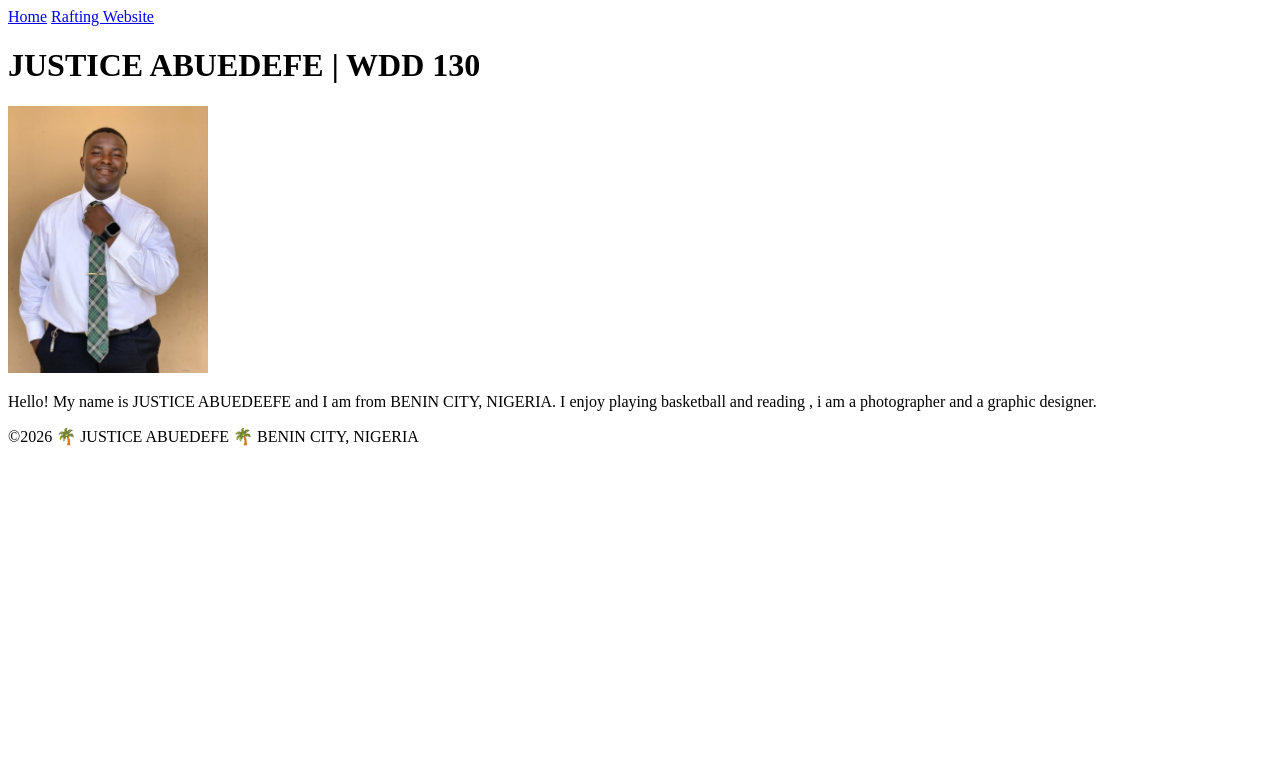
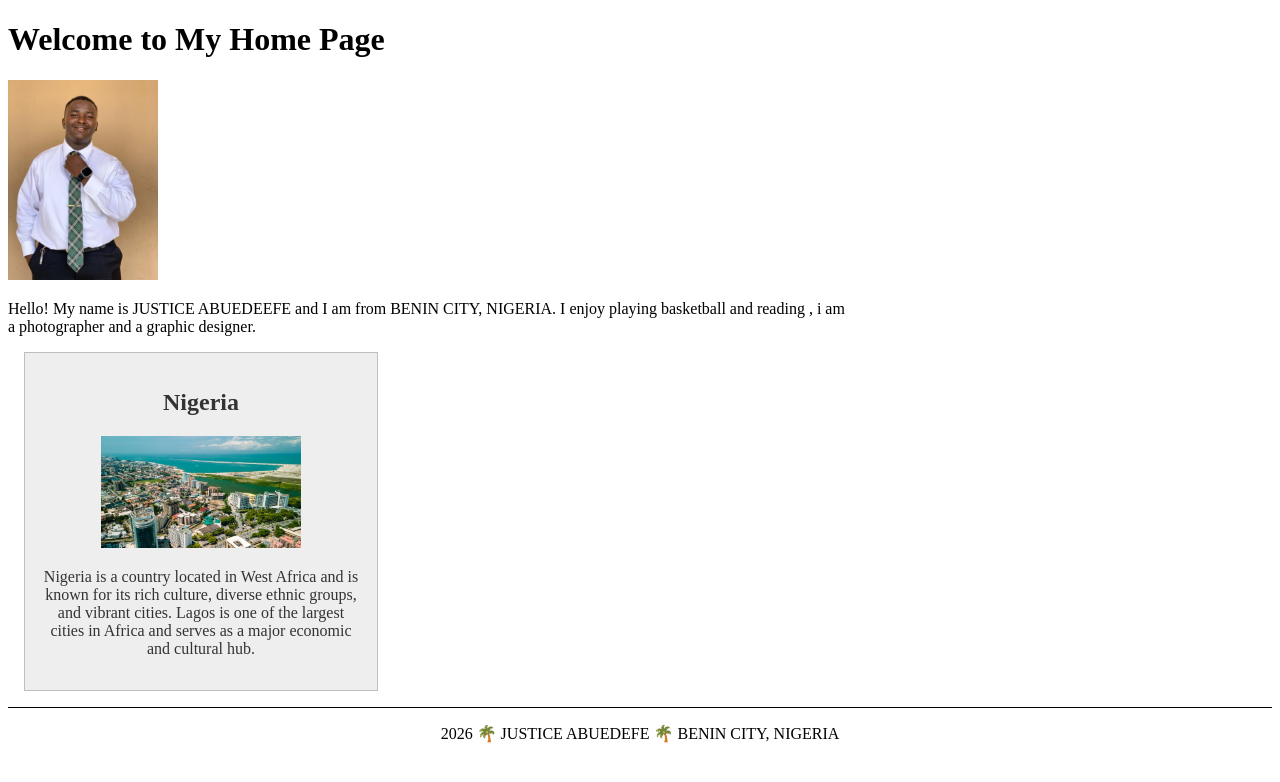
Before and after one commit to Justiceabuedefe/wdd130, a plain HTML site: page index.html in a window 1280 px wide. Drawn offline with Linux system fonts and the light colour scheme.

Commit message:
my home page

```diff
--- a/index.html
+++ b/index.html
@@ -1,39 +1,53 @@
 <!DOCTYPE html>
-<html lang="en-US">
+<html lang="en">
 
 <head>
-    <meta charset="utf-8">
+    <meta charset="UTF-8">
     <meta name="viewport" content="width=device-width, initial-scale=1.0">
-    <title> JUSTICE ABUEDEFE | WDD 130</title>
+    <title>My Home Page</title>
+
+    <!-- Meta Elements -->
+    <meta name="description"
+      content="Home page of JUSTICE ABUEDEFE for the WDD130 course. This page introduces the student and the purpose of learning web development.">
+    <meta name="author" content="JUSTICE ABUEDEFE">
+
+    <!-- External CSS -->
+    <link rel="stylesheet" href="styles/styles.css">
 </head>
 
 <body>
-    <!-- Header with navigation -->
+
     <header>
-        <nav>
-            <a href="#">Home</a>
-            <a href="wwr/">Rafting Website</a>
-        </nav>
+        <h1>Welcome to My Home Page</h1>
     </header>
 
-    <!-- Main content -->
     <main>
-        <!-- Page heading -->
-        <h1>JUSTICE ABUEDEFE | WDD 130</h1>
+        <img src="images/profile.jpg" alt="Profile picture">
 
-        <!-- Profile image -->
-        <img src="images/profile.jpg" alt="Hello, my name is JUSTICE ABUEDEFE" width="200">
-
-        <!-- About paragraph -->
-        <p>Hello! My name is JUSTICE ABUEDEEFE and I am from BENIN CITY, NIGERIA. I enjoy playing
+        <p>
+            Hello! My name is JUSTICE ABUEDEEFE and I am from BENIN CITY, NIGERIA. I enjoy playing
             basketball and reading
-            , i am a photographer and a graphic designer.</p>
+            , i am a photographer and a graphic designer.
+        </p>
     </main>
 
-    <!-- Footer -->
+    <!-- Aside Section -->
+    <aside>
+        <h2>Nigeria</h2>
+
+        <img src="images/nigeria.jpg" alt="A beautiful view representing Nigeria">
+
+        <p>
+            Nigeria is a country located in West Africa and is known for its rich culture, diverse
+            ethnic groups, and vibrant cities. Lagos is one of the largest cities in Africa and
+            serves as a major economic and cultural hub.
+        </p>
+    </aside>
+
     <footer>
-        <p>&copy;2026 🌴 JUSTICE ABUEDEFE 🌴 BENIN CITY, NIGERIA</p>
+        <p>2026 🌴 JUSTICE ABUEDEFE 🌴 BENIN CITY, NIGERIA</p>
     </footer>
+
 </body>
 
 </html>
--- a/styles/styles.css
+++ b/styles/styles.css
@@ -1,15 +1,23 @@
-/* Reset spacing */
-* {
-    margin: 0;
-    padding: 0;
-    box-sizing: border-box;
+/* Limit the width of the main element */
+main {
+    max-width: 840px;
 }
 
-/* Main content */
-main {
-    max-width: 840px;
-    margin: 0 auto;
+/* Style the aside section */
+aside {
+    width: 20rem;
+    margin: 1rem;
+    border: 1px solid rgb(0 0 0 / 0.2);
     padding: 1rem;
+    background-color: #eee;
+    color: #333;
+    text-align: center;
+}
+
+/* Image inside aside */
+aside img {
+    width: 200px;
+    height: auto;
 }
 
 /* Profile image inside main */
@@ -18,43 +26,14 @@ main img {
     height: auto;
 }
 
-/* Paragraph styling */
+/* Paragraph padding */
 p {
     padding: 0;
-    margin: 1rem 0;
-}
-
-/* Aside styling */
-aside {
-    width: 20rem;
-    margin: 1rem auto;
-    border: 1px solid rgb(red, green, blue) #c20000;
-    padding: 15px;
-    background-color: #1e0070;
-    color: #ffffff;
-    text-align: center;
-}
-
-/* Aside image */
-aside img {
-    width: 200px;
-    height: auto;
-}
-
-/* Main Image */
-main img {
-    width: 200px;
-    height: auto;
-}
-
-/* padding */
-p {
-    padding: 10px;
 }
 
 /* Footer styling */
 footer {
-    margin-top: 20px;
-    border-top: 1px solid #ccc;
+    margin-top: 15px;
+    border-top: 1px solid #000;
     text-align: center;
 }
```
Also changed, not shown: images/nigeria.jpg (added).
